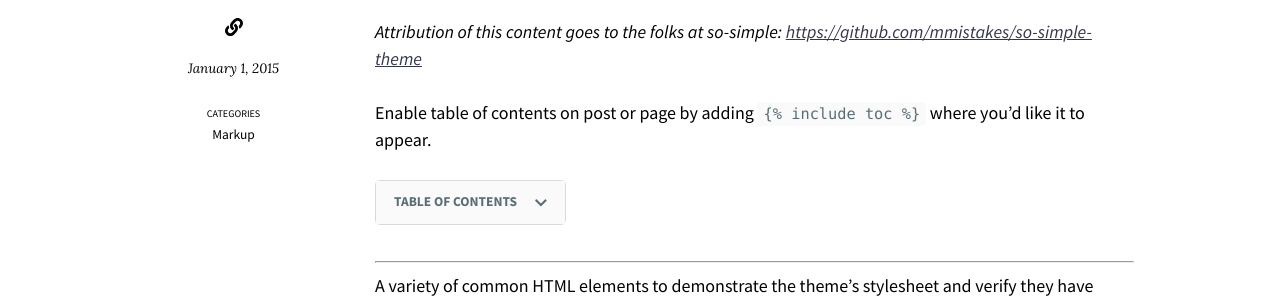
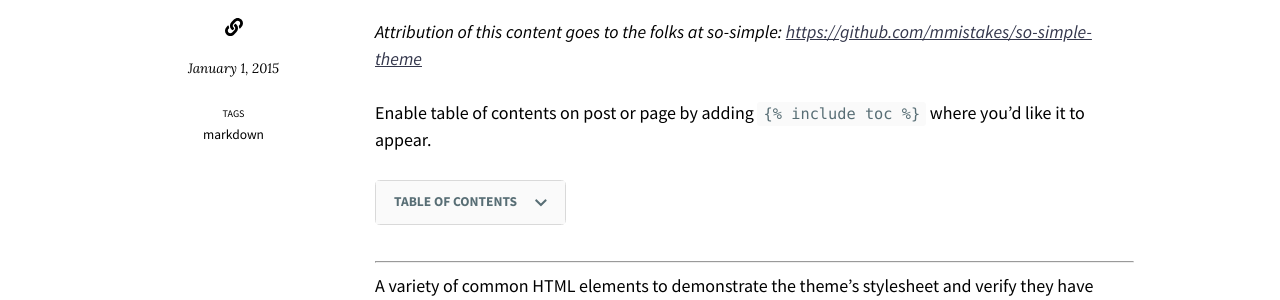
Before and after one commit to PeterGyger/stevemar.github.io, a Jekyll site: the page built from _posts/2015-01-01-markdown-cheatsheet.md, in a window 1280 px wide and 900 px high, scrolled down 973 px. Shown: the part 153-453 px from the top of the window. Built offline with Jekyll 4.4.1, drawn with Linux system fonts in a browser that asks for light colours; nearby versions of some CDN libraries; a script that is not in the unit is left out; comment, search, counter and statistics services are not loaded; some of the changed lines change nothing that is shown.

Commit message:
Update 2015-01-01-markdown-cheatsheet.md

```diff
--- a/_posts/2015-01-01-markdown-cheatsheet.md
+++ b/_posts/2015-01-01-markdown-cheatsheet.md
@@ -1,12 +1,11 @@
 ---
 title: "Markdown cheatsheet"
-sub_title: "The common elements"
-categories:
-  - Markup
-last_modified_at: 2018-02-01T10:16:49-05:00
+sub_title: "Quick lookup table for all markdown elements supported by the so-simple theme"
+tags:
+  - markdown
 image:
-  path: https://www.google.ca/images/branding/googlelogo/2x/googlelogo_color_272x92dp.png
-  thumbnail: https://www.google.ca/images/branding/googlelogo/2x/googlelogo_color_272x92dp.png
+  path: http://timjames.me/img/jekyll/feature.jpg
+  thumbnail: http://timjames.me/img/jekyll/feature.jpg
 ---
 
 _Attribution of this content goes to the folks at so-simple: [https://github.com/mmistakes/so-simple-theme](https://github.com/mmistakes/so-simple-theme)_
```
